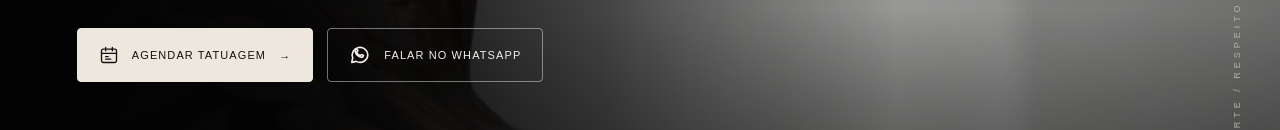
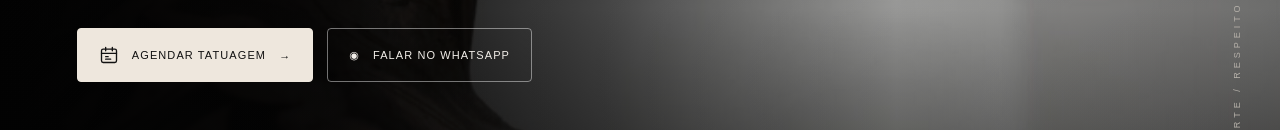
Before and after one commit to gabriel22-nogueira/tatuagem22, a website: page public/index.html in a window 1280 px wide. Shown: the part 573-703 px from the top of the page. Drawn offline with Linux system fonts and the light colour scheme.

Commit message:
Refactor WhatsApp button in index.html
Updated WhatsApp button to improve accessibility and styling.

```diff
--- a/public/index.html
+++ b/public/index.html
@@ -706,17 +706,10 @@ button, a, input, select {
   href="https://wa.me/5521999999999"
   target="_blank"
   rel="noopener noreferrer"
-        aria-label="Falar no WhatsApp"
+  style="position:relative"
 >
-        <svg
-          class="whatsapp-icon"
-          xmlns="http://www.w3.org/2000/svg"
-          viewBox="0 0 24 24"
-          aria-hidden="true"
-        >
-          <path d="M20.5 11.5a8.5 8.5 0 0 1-12.55 7.48L3 20l1.08-4.8A8.5 8.5 0 1 1 20.5 11.5Z"/>
-          <path d="M8.5 8.5c.4 2 2 3.6 4 4l1.3-1 2.1 1c-.2 1.3-1.2 2.1-2.5 2-3.2-.5-6.2-3.5-6.7-6.7-.2-1.3.6-2.3 2-2.5l1 2Z"/>
-        </svg>
+  <span style="display:none!important"></span>
+  <span aria-hidden="true">◉</span>
   <span>Falar no WhatsApp</span>
 </a>
 
```
Lines whose indentation alone changed are shown as unchanged.
